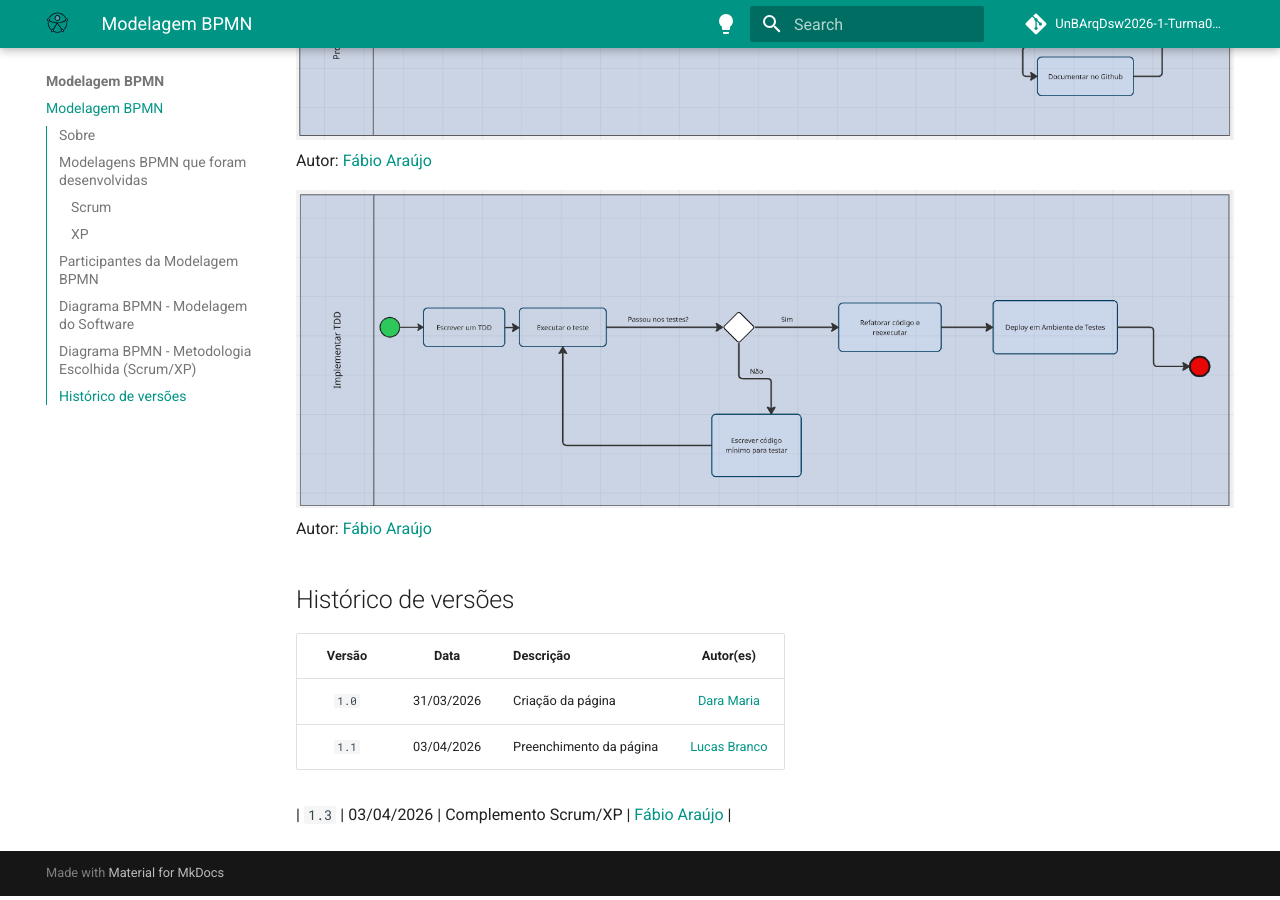
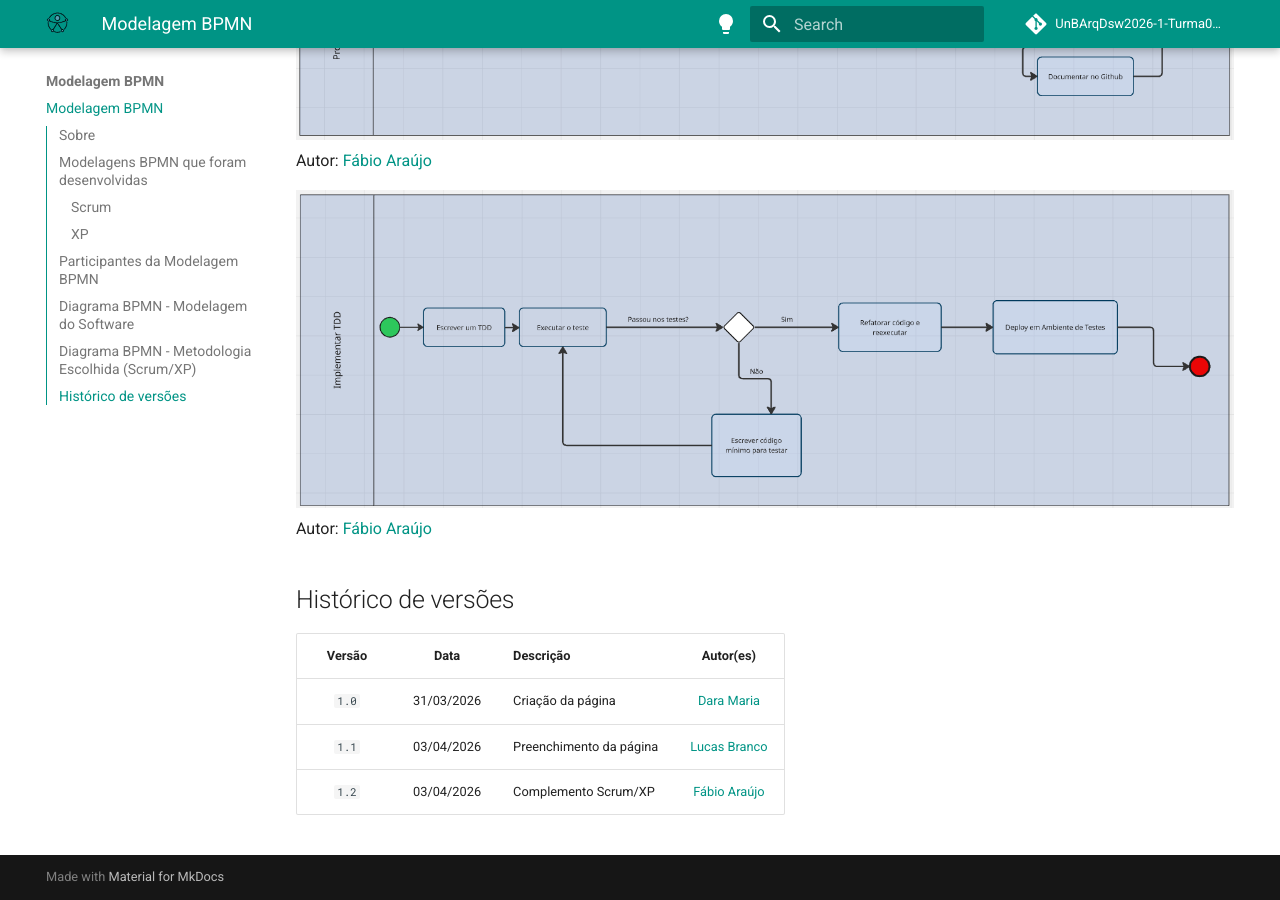
Before and after one commit to UnBArqDsw2026-1-Turma02/2026.01-T02_G4_AcessibilidadeJa_Entrega_01, an MkDocs documentation site: the page built from docs/Base/1.3.ModelagemBPMN.md, in a window 1280 px wide and 900 px high, scrolled down 4295 px. Built offline with MkDocs 1.6.1 and Material for MkDocs 9.7.7, drawn with Linux system fonts in a browser that asks for light colours; comment, search, counter and statistics services are not loaded.

Commit message:
docs: correção de versão
Removed version 1.3 entry from the document.

```diff
--- a/docs/Base/1.3.ModelagemBPMN.md
+++ b/docs/Base/1.3.ModelagemBPMN.md
@@ -69,5 +69,4 @@ Autor: [Fábio Araújo](https://github.com/fabiofonteles1)
 | :---: | :---: | :--- | :---: |
 | `1.0` | 31/03/2026 | Criação da página | [Dara Maria](https://github.com/daramariabs) |
 | `1.1` | 03/04/2026 | Preenchimento da página | [Lucas Branco](https://github.com/lucasbbranco) |
-
-| `1.3` | 03/04/2026 | Complemento Scrum/XP | [Fábio Araújo](https://github.com/fabiofonteles1) |
+| `1.2` | 03/04/2026 | Complemento Scrum/XP | [Fábio Araújo](https://github.com/fabiofonteles1) |
```
